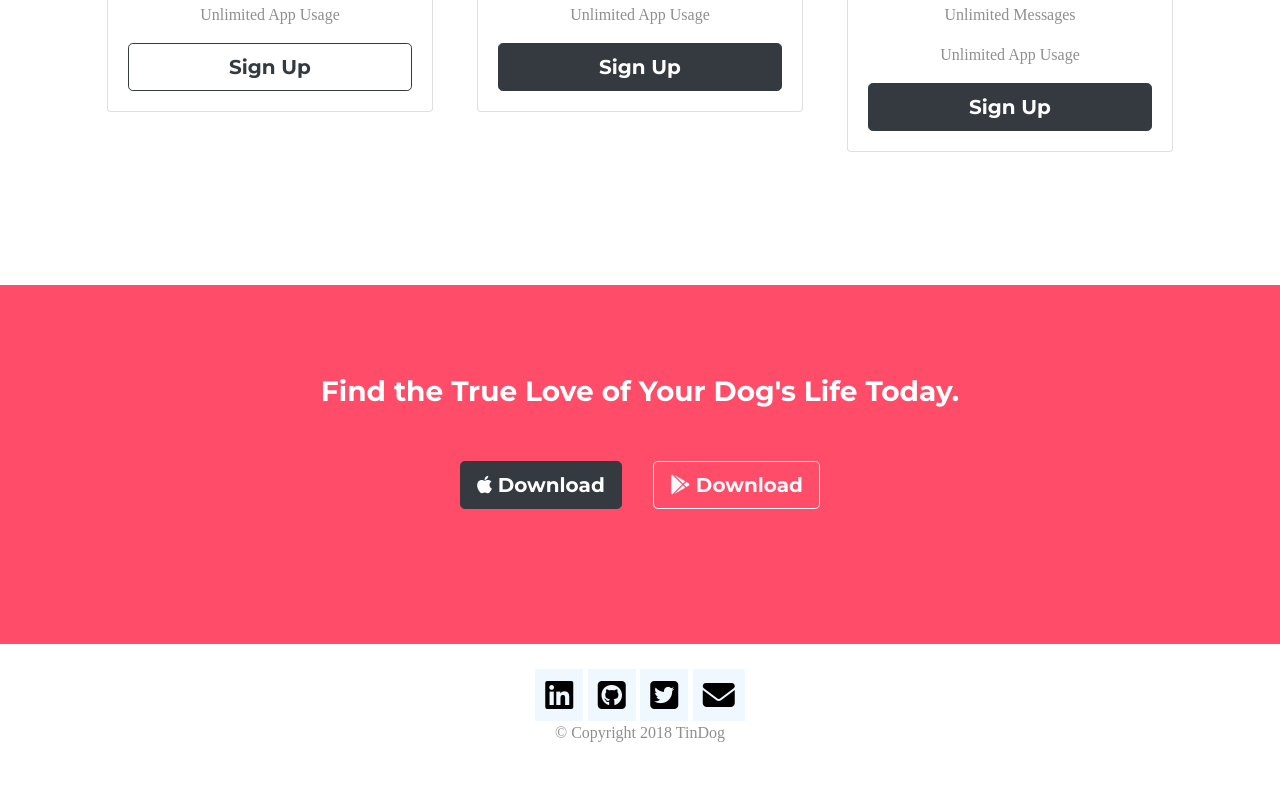
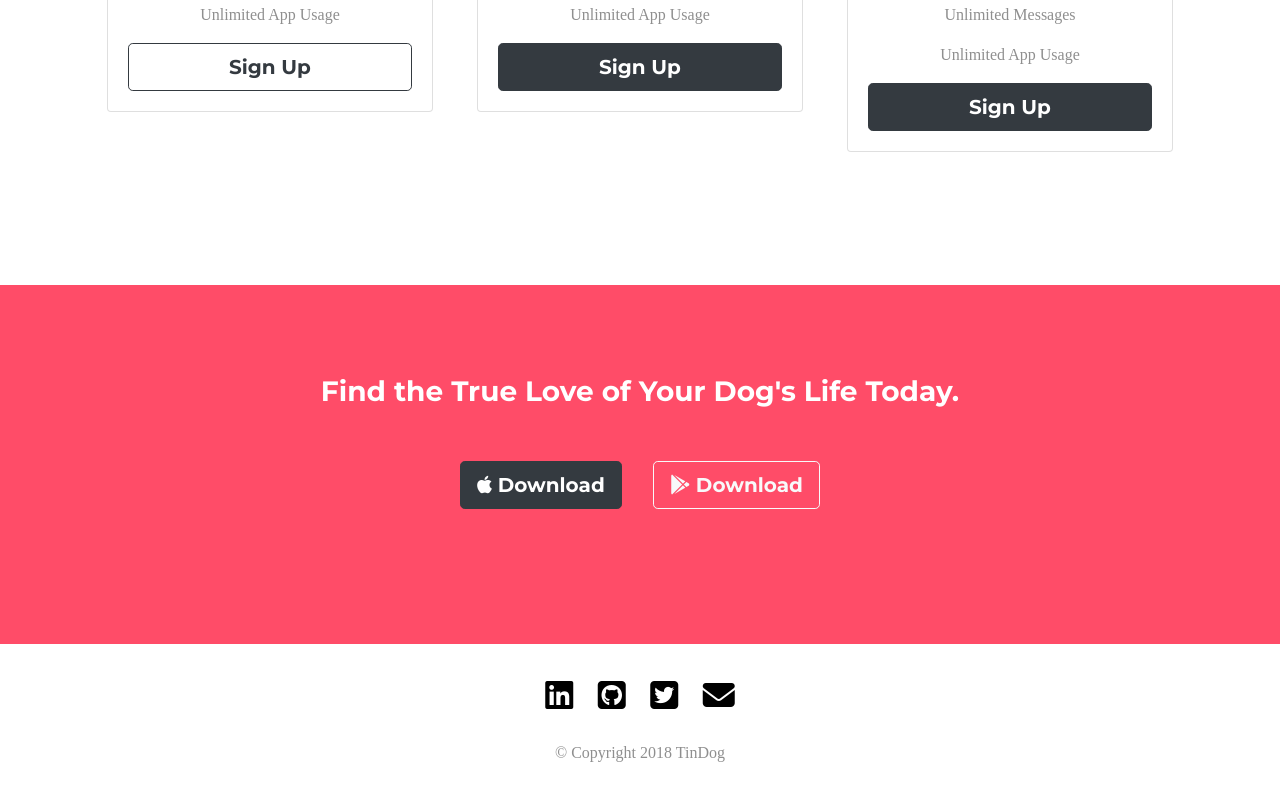
Before and after one commit to alanskaev22/TinDog, a plain HTML site: page index.html in a window 1280 px wide. Shown: the part 2503-3304 px from the top of the page. Drawn offline with nearby package versions, Linux system fonts and the light colour scheme.

Commit message:
Footer styling

```diff
--- a/css/styles.css
+++ b/css/styles.css
@@ -144,24 +144,29 @@ p {
 }
 
 /*Footer*/
-#footer{
+#footer {
     text-align: center;
     padding: 2%
 }
 
-.icon{
+.icon {
     text-align: center;
-  padding: 10px;
-    background-color: aliceblue;
+    padding: 10px;
 }
-.icon:hover{
+
+.icon:hover {
     background-color: #ef8172;
 }
 
-a{
+.footer-par{
+    padding-top: 20px;
+}
+
+a {
     color: black;
 }
-a:hover{
+
+a:hover {
     color: black;
 }
 
--- a/index.html
+++ b/index.html
@@ -209,7 +209,7 @@
     <a href="https://twitter.com"><i class="icon fa-2x fab fa-twitter-square"></i></a>
     <a href="mailto:alan.skaev.us@gmail.com"><i class="icon fa-2x fas fa-envelope"></i></a>
 
-    <p>© Copyright 2018 TinDog</p>
+    <p class="footer-par">© Copyright 2018 TinDog</p>
 
 </footer>
 
```
